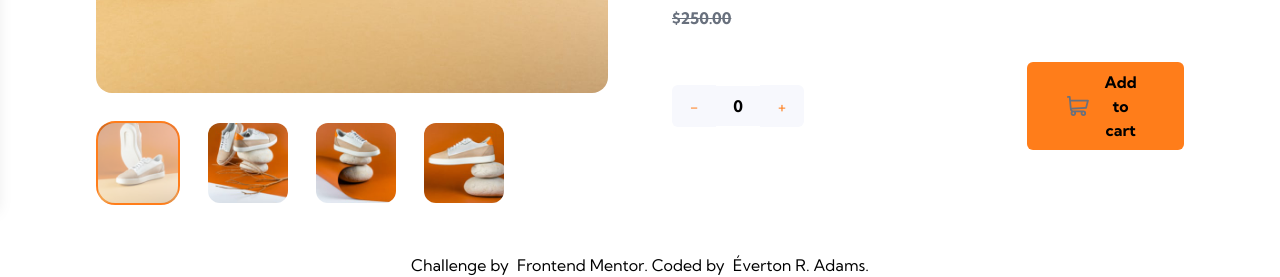
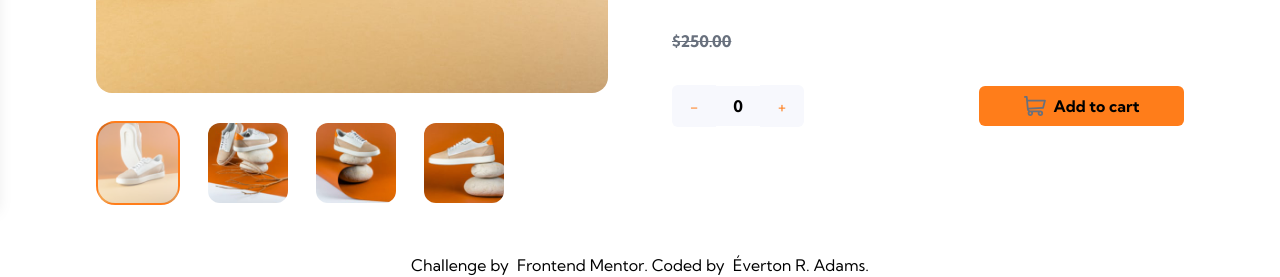
Before and after one commit to evertonra/E-commerce-product-page, a website: page src/index.html in a window 1280 px wide. Shown: the part 596-873 px from the top of the page. Drawn offline with nearby package versions, Linux system fonts and the light colour scheme; files that its build step writes are made by us from their sources.

Commit message:
ajuste tamanho botão modo desktop

```diff
--- a/src/index.html
+++ b/src/index.html
@@ -251,7 +251,7 @@
           </div>
           <button
             onclick="addCart()"
-            class="rounded-md flex items-center justify-center text-center gap-2 py-2 px-10 bg-[#ff7d1a] font-bold text-[16px] w-full md:w-auto">
+            class="rounded-md flex items-center justify-center text-center gap-2 py-2 px-10 bg-[#ff7d1a] font-bold text-[16px] w-full md:w-[300px]">
             <img src="./images/icon-cart.svg" alt="" /> Add to cart
           </button>
         </div>
```
Also changed, not shown: src/output.css.
